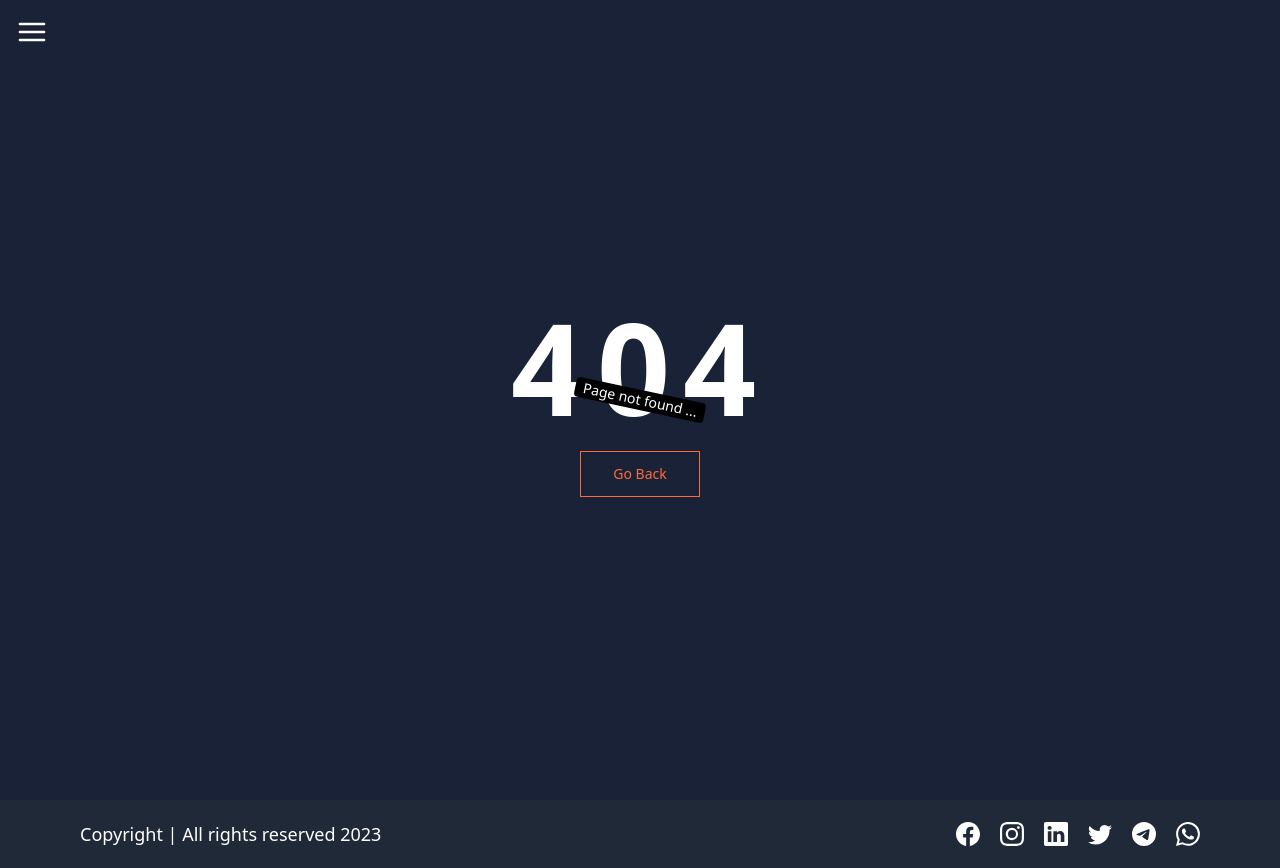
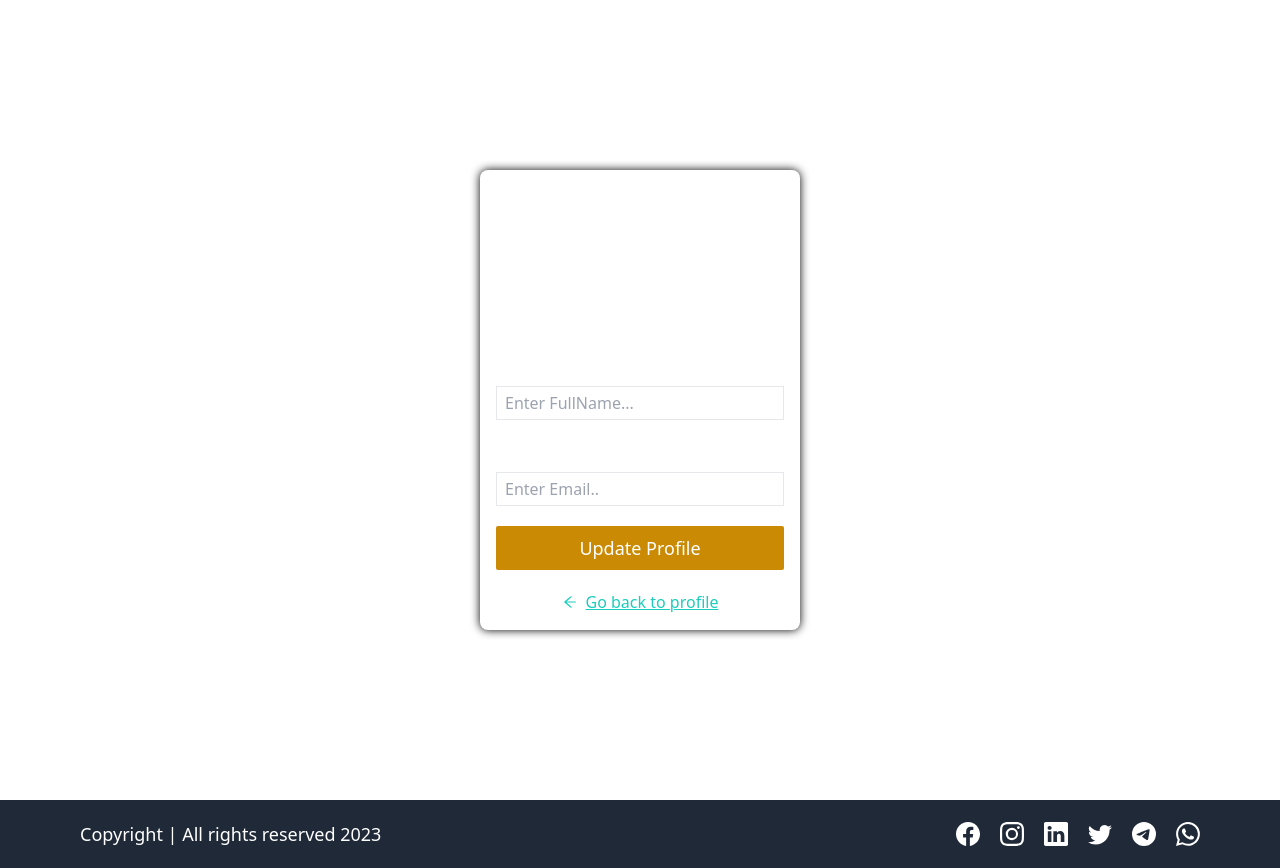
Before and after one commit to Klnishant/LMS-FronEnd, a React (Vite) app: page /edit/profile in a window 1280 px wide. Before the commit this address had no page. Built offline with nearby package versions, Linux system fonts and the light colour scheme.

Commit message:
create edit profile page and bug fixes

```diff
--- a/src/App.jsx
+++ b/src/App.jsx
@@ -8,6 +8,7 @@ import LogIn from "./pages/LogIn";
 import SignUp from "./pages/SignUp";
 import NotFound from "./pages/NotFound";
 import Profile from "./pages/User/Profile";
+import EditProfile from "./pages/User/EditProfile";
 
 
 function App (){
@@ -22,6 +23,7 @@ function App (){
             <Route path="/logIn" element={<LogIn />} />
             <Route path="/signUp" element={<SignUp />} />
             <Route path="/profile" element={<Profile />} />
+            <Route path="/edit/profile" element={<EditProfile />} />
 
             <Route path="*" element={<NotFound />} />
         </Route>
--- a/src/Redux/Slices/AuthSlice.js
+++ b/src/Redux/Slices/AuthSlice.js
@@ -56,28 +56,30 @@ export const logOut = createAsyncThunk("/auth/signOut",async ()=> {
 export const updateProfile = createAsyncThunk("/auth/update/user", async (data)=> {
     try {
         const res = await axiosInstance.patch("/user/update/profile",data);
-        toast.promise(res,{
-            loading:"Wait User updation in progress",
-            success: (data)=> data?.data?.message,
-            error:"Failed to update profile",
-        });
-        return (await res).data;
+        toast.success("profile updated successfully");
+        // toast.promise(res,{
+        //     loading:"Wait User updation in progress",
+        //     success: (data)=> data?.data?.message,
+        //     error:"Failed to update profile",
+        // });
+        return  res.data;
     } catch (error) {
         toast.error(error?.response?.data?.message);
     }
 });
 
-const getProfile = createAsyncThunk("/auth/get/profile", async ()=>{
+export const getProfile = createAsyncThunk("/auth/get/profile", async ()=>{
     try {
-        const res = await axiosInstance.get("/user/profile",{});
-        toast.promise(res,{
-            loading:"Wait while profile is getting",
-            success: (data)=>{
-                return data?.data?.message;
-            },
-            error:"Failed to fetching profile",
-        });
-        return (await res).data;
+        const res = await axiosInstance.get("/user/profile");
+        toast.success("Profile Fetched successfully");
+        // toast.promise(res,{
+        //     loading:"Wait while profile is getting",
+        //     success: (data)=>{
+        //         return data?.data?.message;
+        //     },
+        //     error:"Failed to fetching profile",
+        // });
+        return res.data;
     } catch (error) {
         toast.error(error?.response?.data?.message);
     }
@@ -88,7 +90,7 @@ const authSlice = createSlice({
     initialState,
     reducers:{},
     extraReducers: (builder)=>{
-        const logInBuider = builder.addCase(logIn.fulfilled,(state,action)=> {
+        builder.addCase(logIn.fulfilled,(state,action)=> {
             localStorage.setItem("data",JSON.stringify(action?.payload?.data?.user));
             localStorage.setItem("isLoggedIn",true);
             localStorage.setItem("role",action?.payload?.data?.user?.role);
@@ -102,14 +104,15 @@ const authSlice = createSlice({
             state.data = {};
             state.role = "";
         })
-        builder.addCase(getProfile.fulfilled,(state,action)=>{
-            if(!action?.payload?.user) return;
-            localStorage.setItem("data",JSON.stringify(action?.payload?.data?.user));
+        builder.addCase(updateProfile.fulfilled,(state,action)=>{
+            console.log(action.payload);
+            if(!action?.payload?.data) return;
+            localStorage.setItem("data",JSON.stringify(action?.payload?.data));
             localStorage.setItem("isLoggedIn",true);
-            localStorage.setItem("role",action?.payload?.data?.user?.role);
+            localStorage.setItem("role",action?.payload?.data?.role);
             state.isLoggedIn = true;
-            state.data = action?.payload?.data?.user;
-            state.role = action?.payload?.data.user?.role;
+            state.data = action?.payload?.data;
+            state.role = action?.payload?.data?.role;
         })
     }
 });
--- /dev/null
+++ b/src/pages/User/EditProfile.jsx
@@ -0,0 +1,120 @@
+import React, { useState } from 'react'
+import toast from 'react-hot-toast';
+import { useDispatch, useSelector } from 'react-redux'
+import { useNavigate, Link } from 'react-router-dom';
+import { getProfile, updateProfile } from '../../Redux/Slices/AuthSlice';
+import { BsPersonCircle } from "react-icons/bs";
+import { AiOutlineArrowLeft } from "react-icons/ai";
+
+function EditProfile() {
+    const dispatch = useDispatch();
+    const userData = useSelector((state)=>state?.auth?.data);
+    const navigate = useNavigate();
+
+    const [data,setData] = useState({
+        fullName:"",
+        email:"",
+    });
+
+    const [previewImage,setPreviewImage] = useState("");
+
+    const handleUserInput = async (e)=>{
+       const {name,value} = e.target;
+       setData({
+        ...data,
+        [name] : value,
+       });
+    }
+
+    const handleImage = (e)=> {
+        e.preventDefault();
+        const uploadImage = e.target.files[0]
+
+        if (uploadImage) {
+            setData({
+                ...data,
+                avatar:uploadImage
+            });
+
+            const fileReader = new FileReader();
+            fileReader.readAsDataURL(uploadImage);
+            fileReader.addEventListener("load",function (){
+                setPreviewImage(this.result);
+            });
+        }
+    }
+
+    const handleUpdate = async (e)=> {
+        e.preventDefault();
+
+        if (!(data.fullName || data.email)) {
+            toast.error("At least one field are mandatory");
+        }
+
+        const formData = new FormData();
+        formData.append("fullName",data.fullName);
+        formData.append("email",data.email);
+        formData.append("avatar",data.avatar);
+
+        const res = await dispatch(updateProfile(formData));
+        console.log(res);
+
+        if (res?.payload?.success) {
+            navigate("/profile");
+        }
+    }
+  return (
+    <>
+        <div className="flex items-center justify-center h-[100vh]">
+            <form noValidate
+             onSubmit={handleUpdate}
+             className="flex flex-col justify-center gap-5 rounded-lg p-4 text-white w-80 min-h-[26rem] shadow-[0_0_10px_black]"
+             >
+                <h1 className="text-center text-2xl font-semibold">Update Profile</h1>
+                <label htmlFor="image_upload" className="cursor-pointer">
+                    {previewImage ? (<img src={previewImage} className="w-24 h-24 rounded-full m-auto" />) : (<BsPersonCircle className="w-24 h-24 rounded-full m-auto" />)}
+                </label>
+                <input type="file"
+                 name='image_upload'
+                 id='image_upload'
+                 onChange={handleImage}
+                 accept='.jpg,.jpeg,.png,.svg'
+                 className='hidden'
+                 />
+                <div className="flex flex-col gap-1">
+                    <label htmlFor="fullName" className="text-lg font-semibold">FullName</label>
+                    <input type="text"
+                     name='fullName'
+                     id='fUllName'
+                     value={data.fullName}
+                     placeholder='Enter FullName...'
+                     onChange={handleUserInput}
+                     className="bg-transparent px-2 py-1 border"
+                     />
+                </div>
+                <div className="flex flex-col gap-1">
+                    <label htmlFor="email" className="text-lg font-semibold">Email</label>
+                    <input type="email"
+                     name='email'
+                     id='email'
+                     value={data.email}
+                     placeholder='Enter Email..'
+                     onChange={handleUserInput}
+                     className="bg-transparent px-2 py-1 border"
+                     />
+                </div>
+                <button type='submit' className="w-full bg-yellow-600 hover:bg-yellow-500 transition-all ease-in-out duration-300 rounded-sm py-2 text-lg cursor-pointer">
+                    Update Profile
+                </button>
+                    <Link to="/profile">
+                        <p className="link text-accent cursor-pointer flex items-center justify-center w-full gap-2">
+                            <AiOutlineArrowLeft /> Go back to profile
+                        </p>
+                    </Link>
+            </form>
+        </div>
+    </>
+  )
+}
+
+export default EditProfile
--- a/src/pages/User/Profile.jsx
+++ b/src/pages/User/Profile.jsx
@@ -1,10 +1,15 @@
-import React from 'react'
+import React, { useEffect, useState } from 'react'
 import { useDispatch, useSelector } from 'react-redux'
-import { Link } from 'react-router-dom';
+import { Link, json } from 'react-router-dom';
+import { getProfile } from '../../Redux/Slices/AuthSlice';
 
 function Profile() {
     const dispatch = useDispatch();
-    const userData = useSelector((state)=>state?.auth?.data);
+    const data = useSelector((state)=>state?.auth?.data);
+    let userData = data;
+    if (typeof(data) == 'string') {
+        userData = JSON.parse(data);
+    }
 
   return (
     <>
```
